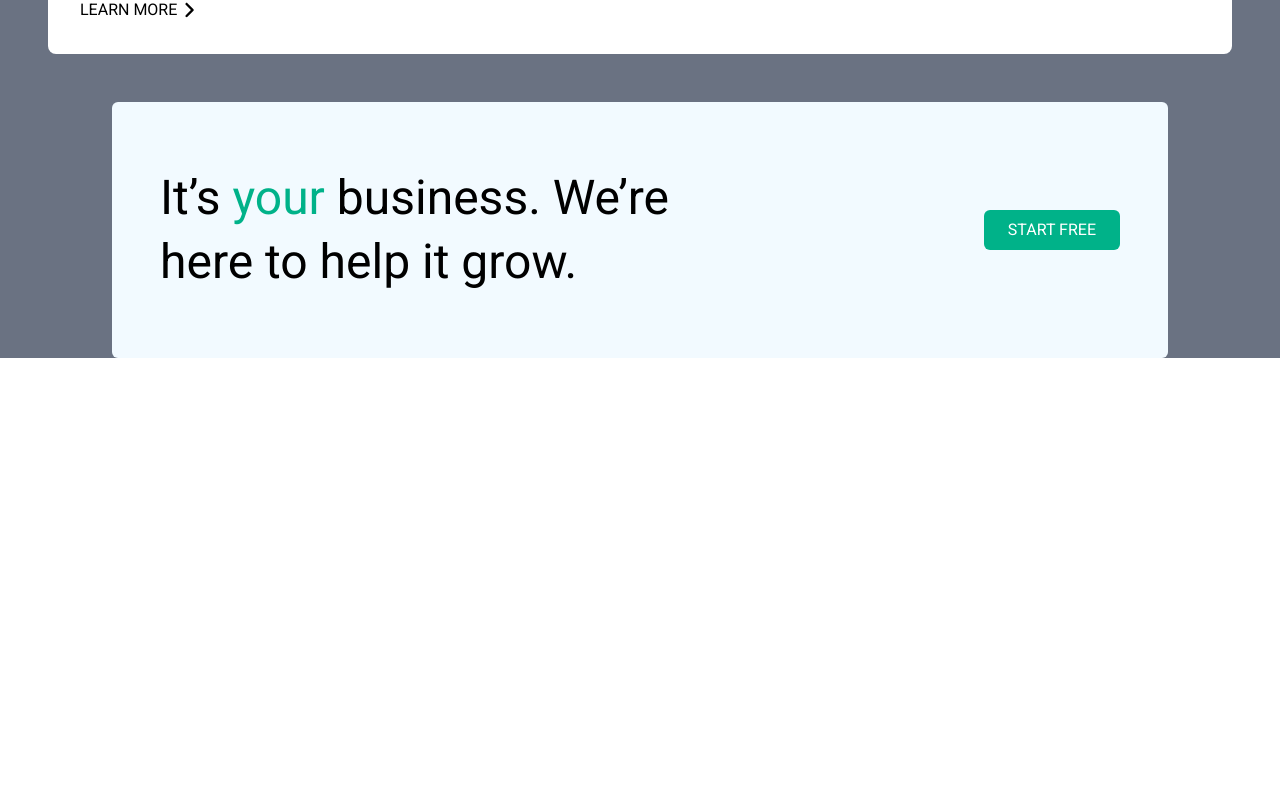
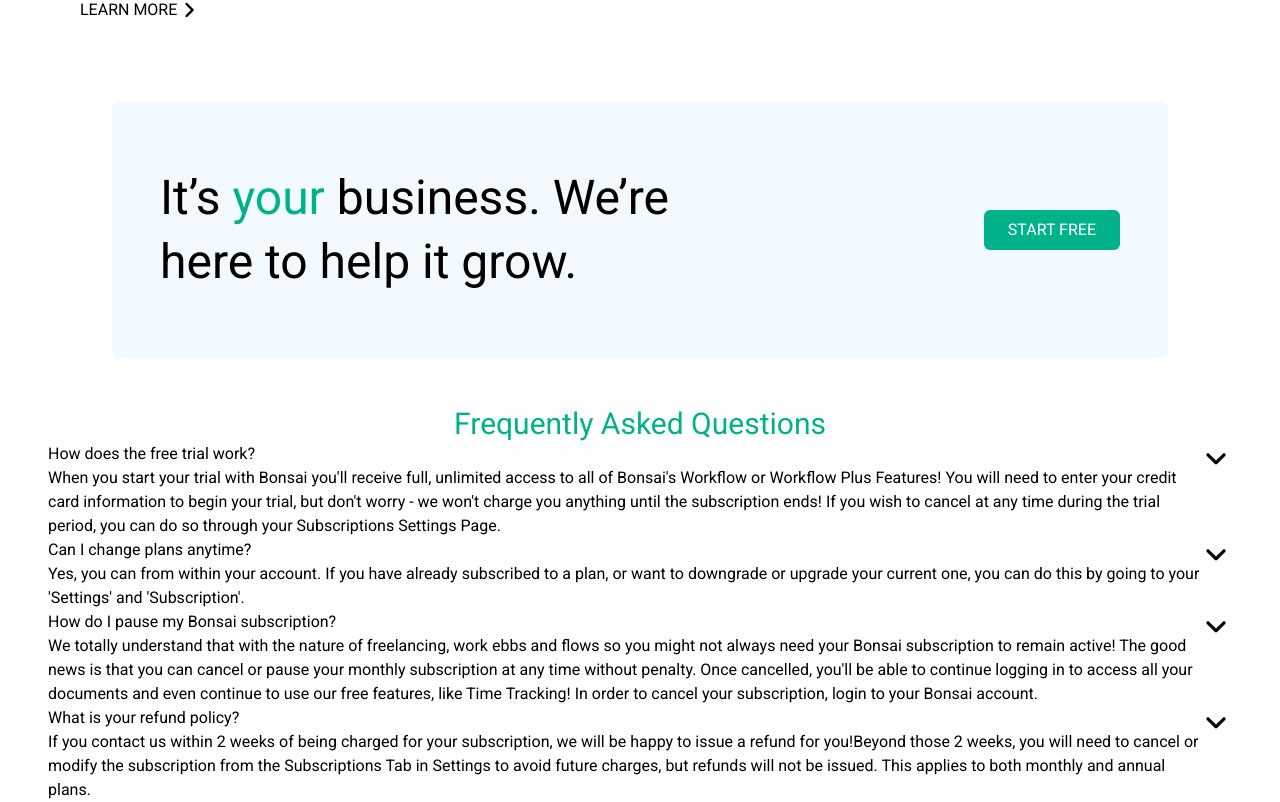
Before and after one commit to emmanueltn007/frontend-practice-coding-challenges, a React (Vite) app in the folder bonsai-website/: page / in a window 1280 px wide. Shown: the part 1522-2324 px from the top of the page. Before the commit the page ends 1880 px from the top, so only its background shows below. Built offline with nearby package versions, Linux system fonts and the light colour scheme.

Commit message:
Added the FAQ section

```diff
--- a/bonsai-website/src/components/Body.jsx
+++ b/bonsai-website/src/components/Body.jsx
@@ -2,7 +2,7 @@
 
 function Body () {
     return (
-        <main className="px-12 bg-gray-500">
+        <main className="px-12 bg-white">
             <PricePlans />
         </main>
     );
--- /dev/null
+++ b/bonsai-website/src/components/FAQ.jsx
@@ -0,0 +1,41 @@
+import { useState } from "react";
+import faqsData from "../utilities/faqs";
+
+function FAQ () {
+
+    const [isClicked, setIsClicked] = useState(false);
+
+    function handleFAQSection () {
+        setIsClicked(prev => !prev);
+    }
+
+    return (
+        <div>
+            <h3 className="text-[#00b289] text-3xl text-center">
+                Frequently Asked Questions
+            </h3>
+
+            <ul>
+                {faqsData.map((faq, index) => {
+                    return (
+                        <li key={index} className="flex justify-between" onClick={() => handleFAQSection()}>
+                            <div>
+                                <span>
+                                {faq.question}
+                            </span>
+
+                            <p className={`${isClicked === false && faq === index ? "hidden" : "block"}`} >
+                                {faq.answer}
+                            </p>
+                            </div>
+
+                            <img className="h-8" src="./images/angle-down-solid-full.svg" alt="FAQ dropdown icon" />
+                        </li>
+                    );
+                })}
+            </ul>
+        </div>
+    );
+}
+
+export default FAQ
--- a/bonsai-website/src/components/PricePlans.jsx
+++ b/bonsai-website/src/components/PricePlans.jsx
@@ -3,6 +3,7 @@
 import AddOns from "./AddOns";
 import TogglingSection from "./TogglingSection";
 import CTA from "./CTA";
+import FAQ from "./FAQ";
 
 function PricePlans() {
   const [toggleButton, setToggleButton] = useState(false);
@@ -20,6 +21,8 @@
       <AddOns toggleButton={toggleButton} />
 
       <CTA />
+
+      <FAQ />
     </section>
   );
 }
--- /dev/null
+++ b/bonsai-website/src/utilities/faqs.js
@@ -0,0 +1,17 @@
+const faqsData = [
+    {
+        question: "How does the free trial work?",
+        answer: "When you start your trial with Bonsai you'll receive full, unlimited access to all of Bonsai's Workflow or Workflow Plus Features! You will need to enter your credit card information to begin your trial, but don't worry - we won't charge you anything until the subscription ends! If you wish to cancel at any time during the trial period, you can do so through your Subscriptions Settings Page."
+    },{
+        question: "Can I change plans anytime?",
+        answer: "Yes, you can from within your account. If you have already subscribed to a plan, or want to downgrade or upgrade your current one, you can do this by going to your 'Settings' and 'Subscription'."
+    },{
+        question: "How do I pause my Bonsai subscription?",
+        answer: "We totally understand that with the nature of freelancing, work ebbs and flows so you might not always need your Bonsai subscription to remain active! The good news is that you can cancel or pause your monthly subscription at any time without penalty. Once cancelled, you'll be able to continue logging in to access all your documents and even continue to use our free features, like Time Tracking! In order to cancel your subscription, login to your Bonsai account."
+    },{
+        question: "What is your refund policy?",
+        answer: "If you contact us within 2 weeks of being charged for your subscription, we will be happy to issue a refund for you!Beyond those 2 weeks, you will need to cancel or modify the subscription from the Subscriptions Tab in Settings to avoid future charges, but refunds will not be issued. This applies to both monthly and annual plans."
+    }
+]
+
+export default faqsData
```
